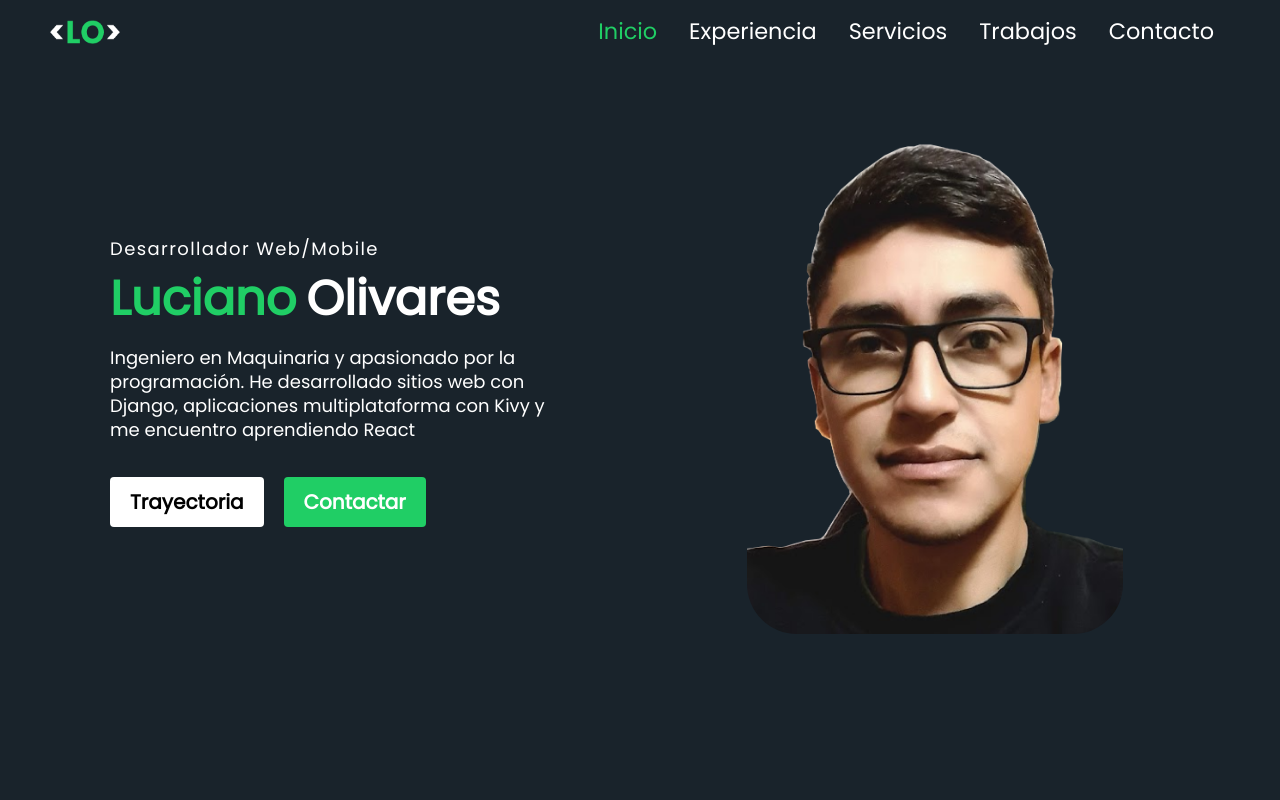
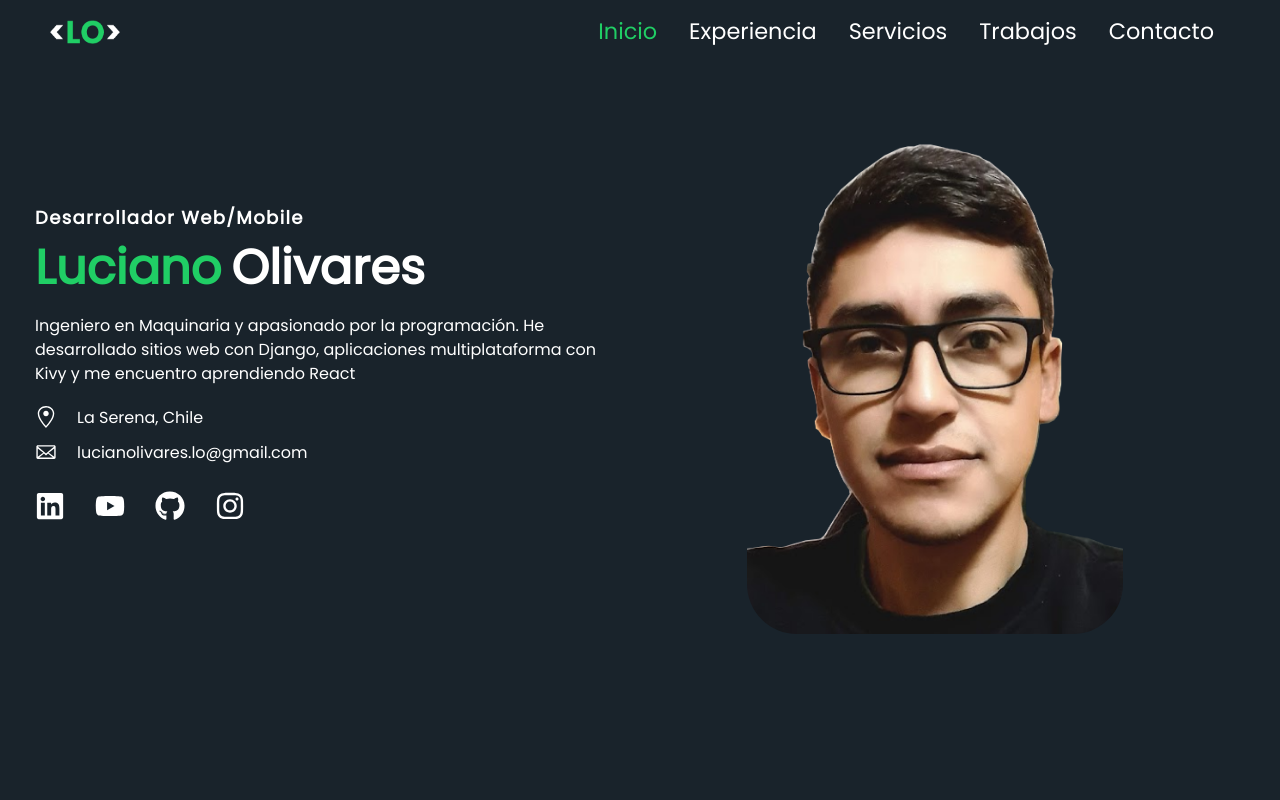
Before and after one commit to lucianolivares/PersonalWebSite, a React (Create React App) app: page / in a window 1280 px wide. Shown: the top 800 px of the page. Built offline with nearby package versions, Linux system fonts and the light colour scheme.

Commit message:
Add social network buttons

```diff
--- a/src/components/HomeSection/HomeSection.elements.js
+++ b/src/components/HomeSection/HomeSection.elements.js
@@ -19,7 +19,7 @@ export const TopLine = styled.div`
   color: ${({ lightTopLine }) => (lightTopLine ? "#fff" : "#4B59F7")};
   font-size: 18px;
   line-height: 16px;
-  font-weight: 400;
+  font-weight: 600;
   letter-spacing: 1.4px;
   margin-bottom: 16px;
 `;
@@ -58,10 +58,39 @@ export const LastName = styled.h1`
   font-weight: bold;
   color: #fff;
 `;
-export const Subtitle = styled.p`
-  max-width: 440px;
+export const Description = styled.div`
+  color: #fff;
+  text-decoration: none;
+  display: flex;
+  font-size: 16px;
+  line-height: 24px;
+  margin-bottom: 20px;
+`;
+
+export const Info = styled.div`
+  color: #fff;
+  text-decoration: none;
+  display: flex;
+  font-size: 16px;
+  line-height: 24px;
+  margin-bottom: 6px;
+`;
+export const LinkLabel = styled.a`
+  color: #fff;
+  text-decoration: none;
+  display: flex;
   margin-bottom: 35px;
-  font-size: 18px;
+  margin-top: 15px;
+  font-size: 30px;
   line-height: 24px;
-  color: ${({ lightTextDesc }) => (lightTextDesc ? "#fff" : "#fff")};
+  padding-right: 10px;
+  cursor: pointer;
 `;
+
+export const Icon = styled.div`
+  padding-right: 20px;
+`;
+
+export const LinksContainer = styled.div`
+  display: flex;
+`;
--- a/src/components/HomeSection/HomeSection.js
+++ b/src/components/HomeSection/HomeSection.js
@@ -1,27 +1,32 @@
 import React from "react";
-import { Button, InfoRow, InfoColumn } from "../../globalStyles";
+import { InfoRow, InfoColumn } from "../../globalStyles";
+import * as FaIcons from "react-icons/fa";
+import * as GoIcons from "react-icons/go";
 import {
   TextWrapper,
   TopLine,
   Heading,
   LastName,
-  Subtitle,
+  LinkLabel,
   ImgWrapper,
-  LinkSection,
+  Description,
   Img,
+  Info,
+  Icon,
   Name,
+  LinksContainer,
 } from "./HomeSection.elements";
 
+
 function HomeSection({
-  primary,
   topLine,
   lightTopLine,
-  lightTextDesc,
   headline,
   lastName,
   description,
-  buttonLabel1,
-  buttonLabel2,
+  address,
+  email,
+  links,
   img,
   alt,
   imgStart,
@@ -36,19 +41,41 @@ function HomeSection({
               <Name>{headline}</Name>
               <LastName>{lastName}</LastName>
             </Heading>
-            <Subtitle lightTextDesc={lightTextDesc}>{description}</Subtitle>
-            <Heading>
-              <LinkSection to="journey" spy={true} offset={-80}>
-                <Button fontBig primary={false}>
-                  {buttonLabel1}
-                </Button>
-              </LinkSection>
-              <LinkSection to="/contact">
-                <Button fontBig primary={primary}>
-                  {buttonLabel2}
-                </Button>
-              </LinkSection>
-            </Heading>
+            <Description>{description}</Description>
+            <Info>
+              <Icon>
+                <GoIcons.GoLocation size={22} />
+              </Icon>
+              {address}
+            </Info>
+            <Info>
+              <Icon>
+                <GoIcons.GoMail size={22} />
+              </Icon>
+              {email}
+            </Info>
+            <LinksContainer>
+              <LinkLabel target="_blank" href={links.linkedIn}>
+                <Icon>
+                  <FaIcons.FaLinkedin />
+                </Icon>
+              </LinkLabel>
+              <LinkLabel target="_blank" href={links.youtube}>
+                <Icon>
+                  <FaIcons.FaYoutube />
+                </Icon>
+              </LinkLabel>
+              <LinkLabel target="_blank" href={links.github}>
+                <Icon>
+                  <FaIcons.FaGithub />
+                </Icon>
+              </LinkLabel>
+              <LinkLabel target="_blank" href={links.instagram}>
+                <Icon>
+                  <FaIcons.FaInstagram />
+                </Icon>
+              </LinkLabel>
+            </LinksContainer>
           </TextWrapper>
         </InfoColumn>
         <InfoColumn>
--- a/src/pages/HomePage/Data.js
+++ b/src/pages/HomePage/Data.js
@@ -10,6 +10,14 @@ export const homeObjOne = {
   lastName: "Olivares",
   description:
     "Ingeniero en Maquinaria y apasionado por la programación. He desarrollado sitios web con Django, aplicaciones multiplataforma con Kivy y me encuentro aprendiendo React",
+  email: "lucianolivares.lo@gmail.com",
+  address: "La Serena, Chile",
+  links: {
+    linkedIn: "https://www.linkedin.com/in/luciano-olivares-l%C3%B3pez/",
+    youtube: "https://www.youtube.com/channel/UCWqprEPWELc2uGxsOvm8EZQ",
+    github: "https://github.com/lucianolivares",
+    instagram: 'https://www.instagram.com/luciano___o/',
+  },
   buttonLabel1: "Trayectoria",
   buttonLabel2: "Contactar",
   imgStart: "",
```
